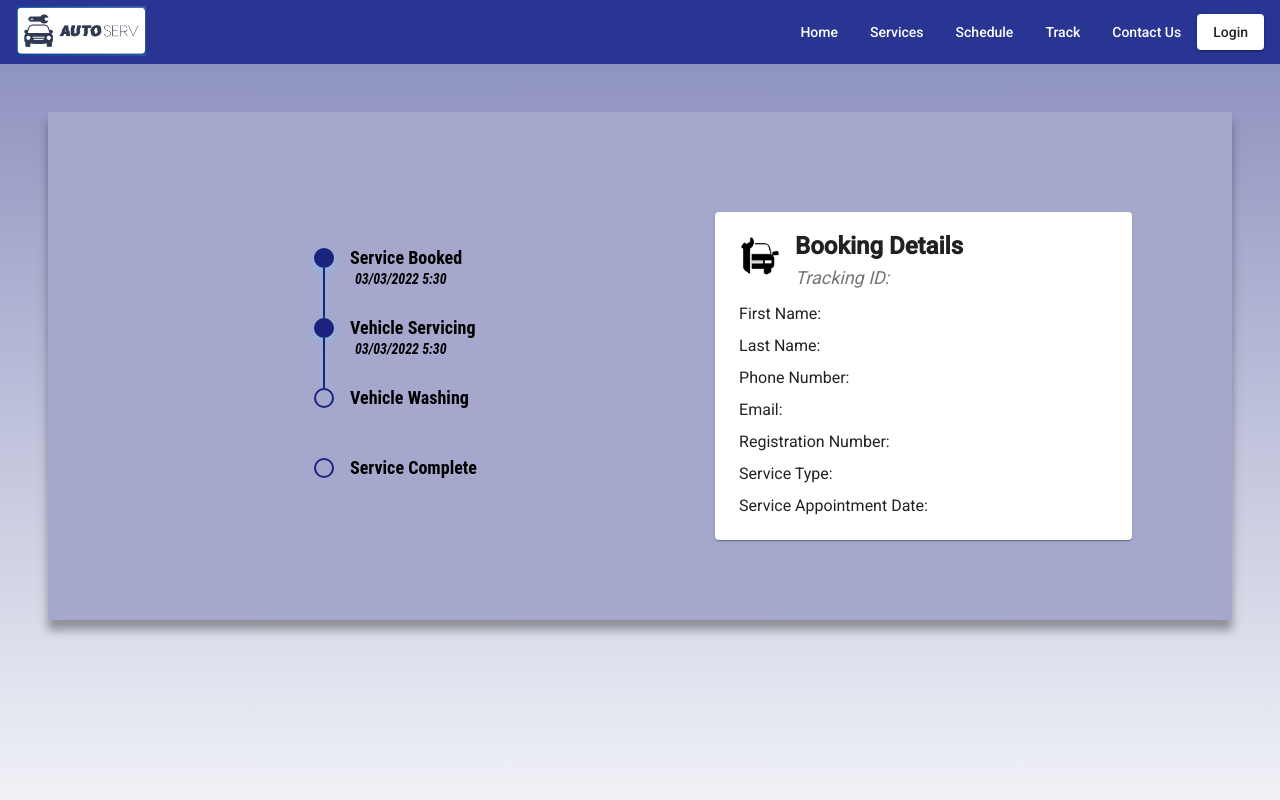
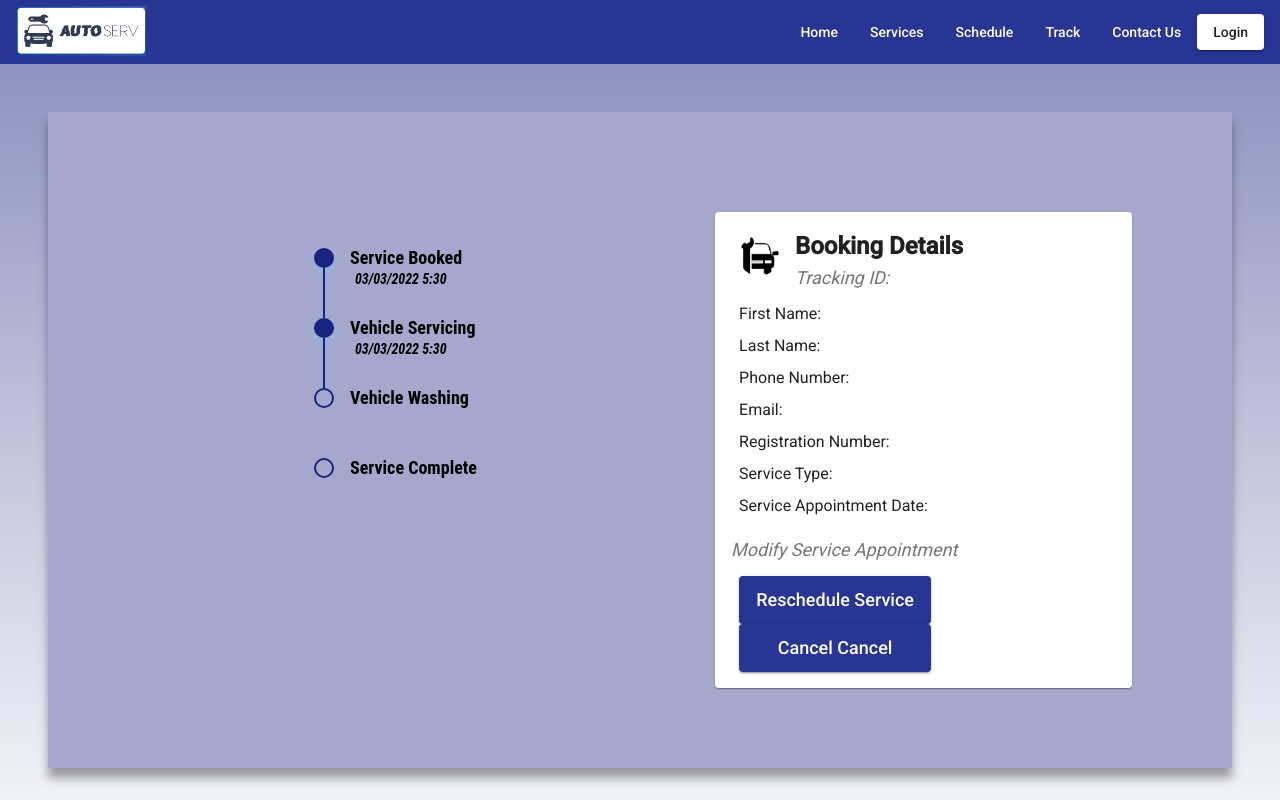
Before and after one commit to bawejahritik/AutoServ, an Angular app in the folder front-end/: page /Tracking-page in a window 1280 px wide. Built offline with nearby package versions, Linux system fonts and the light colour scheme.

Commit message:
Updated tracking-page component
Added reschedule and cancel button. closes #85, closes #86

```diff
--- a/front-end/src/app/tracking-page/tracking-page.component.css
+++ b/front-end/src/app/tracking-page/tracking-page.component.css
@@ -27,3 +27,15 @@
     background-image: url("/assets/images/card-avatar.png");
     background-size: cover;
 }
+
+#Reschedule {
+    width: 12rem;
+    height: 3rem;
+    font-size: 18px;
+}
+
+#Cancel {
+    width: 12rem;
+    height: 3rem;
+    font-size: 18px;
+}
--- a/front-end/src/app/tracking-page/tracking-page.component.html
+++ b/front-end/src/app/tracking-page/tracking-page.component.html
@@ -16,6 +16,11 @@
           <p>Service Type:  </p>
           <p>Service Appointment Date:</p>
         </mat-card-content>
-      </mat-card>
+        <mat-card-actions>
+          <mat-card-subtitle  style="font-size: 18px; font-style: italic;">Modify Service Appointment</mat-card-subtitle>
+          <button id="Reschedule" mat-raised-button color="primary">Reschedule Service</button>
+          <button id="Cancel" mat-raised-button color="primary">Cancel Cancel</button>
+      </mat-card-actions>
+    </mat-card>
   </div>
 </div>
```
